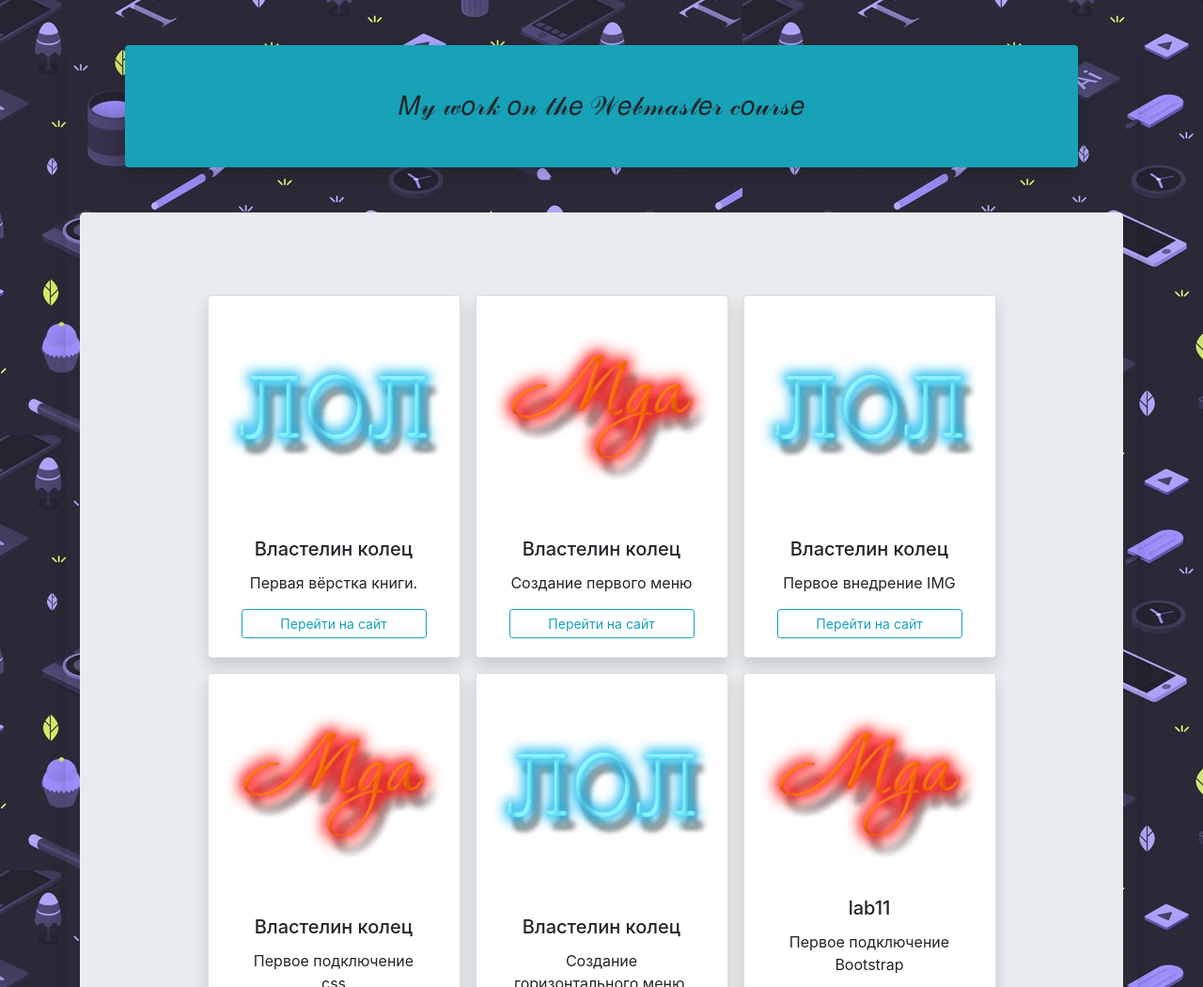
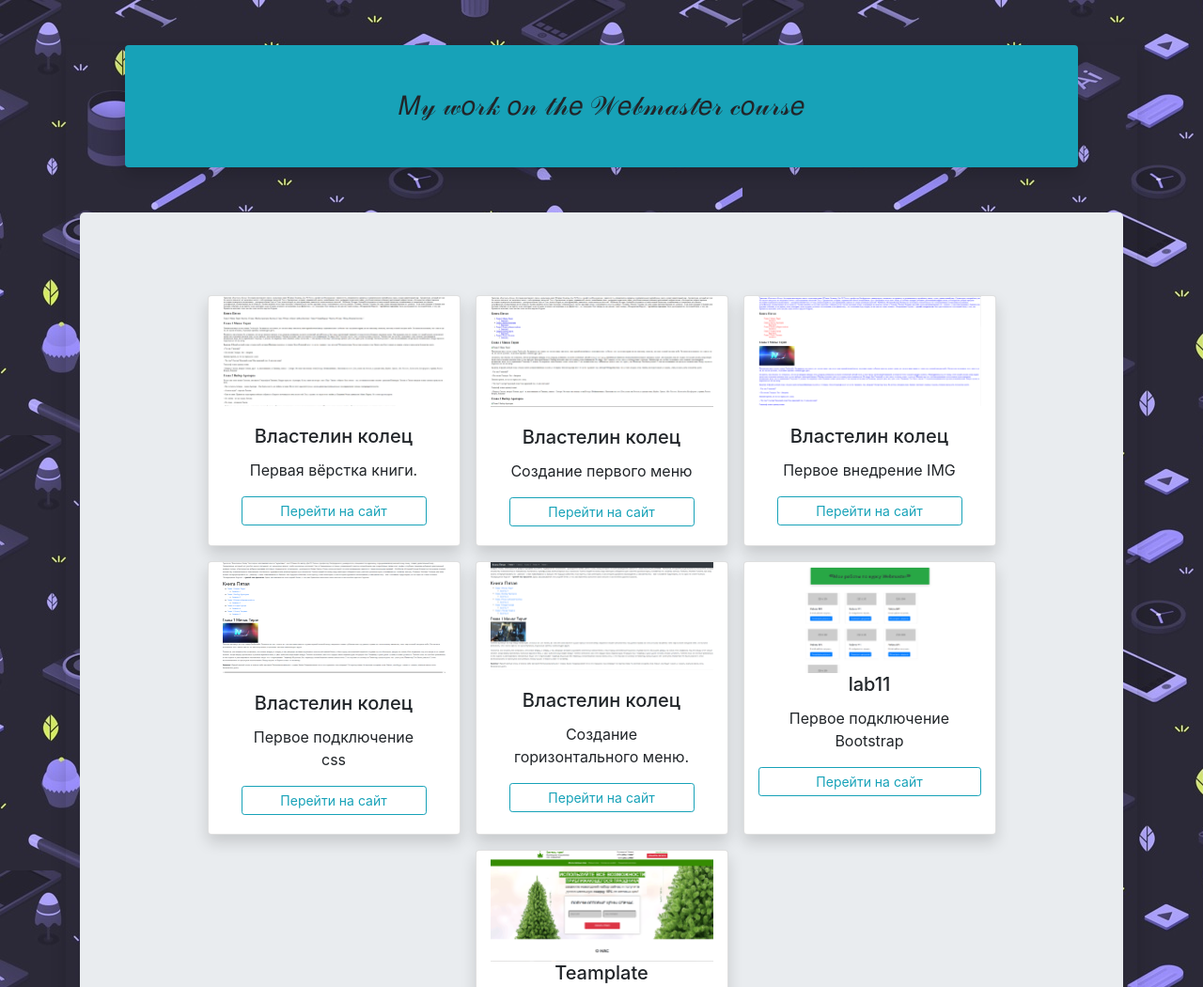
Before and after one commit to Nikita3123/Nikita3123.github.io, a plain HTML site: page lab15/index.html in a window 1280 px wide. Shown: the top 1050 px of the page at 94% size. Drawn offline with nearby package versions, Linux system fonts and the light colour scheme.

Commit message:
Add files via upload

```diff
--- a/lab15/index.html
+++ b/lab15/index.html
@@ -40,7 +40,7 @@
         <p class="lead">
       <div class="row d-flex justify-content-center">
         <div class="card col-md-3 text-center m-2 shadow">
-         <img src="img/3.png" alt="">
+         <img src="img/Screenshot_5.png" alt="">
 
           <div class="card-body">
             <h5 class="card-title">Властелин колец</h5>
@@ -56,7 +56,7 @@
           </div>
         </div>
         <div class="card col-md-3 text-center m-2 shadow">
-         <img src="img/4.png" alt="">
+         <img src="img/Screenshot_6.png" alt="">
           <div class="card-body">
             <h5 class="card-title">Властелин колец</h5>
             <p class="card-text">
@@ -70,7 +70,7 @@
           </div>
         </div>
         <div class="card col-md-3 text-center m-2 shadow">
-         <img src="img/3.png" alt="">
+         <img src="img/Screenshot_7.png" alt="">
           <div class="card-body">
             <h5 class="card-title">Властелин колец</h5>
             <p class="card-text">
@@ -84,7 +84,7 @@
           </div>
         </div>
         <div class="card col-md-3 text-center m-2 shadow">
-          <img src="img/4.png" alt="">
+          <img src="img/Screenshot_8.png" alt="">
           <div class="card-body">
             <h5 class="card-title">Властелин колец</h5>
             <p class="card-text">
@@ -98,7 +98,7 @@
           </div>
         </div>
         <div class="card col-md-3 text-center m-2 shadow">
-         <img src="img/3.png" alt="">
+         <img src="img/Screenshot_9.png" alt="">
           <div class="card-body">
             <h5 class="card-title">Властелин колец</h5>
             <p class="card-text">
@@ -112,7 +112,7 @@
           </div>
         </div>
         <div class="card col-md-3 text-center m-2 shadow">
-          <img src="img/4.png" alt="">
+          <img src="img/Screenshot_10.png" alt="">
             <h5 class="card-title">lab11</h5>
             <p class="card-text">
               Первое подключение Bootstrap
@@ -124,7 +124,7 @@
             >
           </div>
           <div class="card col-md-3 text-center m-2 shadow">
-              <img src="img/4.png" alt="">
+              <img src="img/Screenshot_11.png" alt="">
                 <h5 class="card-title">Teamplate</h5>
                 <p class="card-text">
                   Создание сайта по шаблону
```
Also changed, not shown: lab15/img/Screenshot_10.png (added), lab15/img/Screenshot_11.png (added), lab15/img/Screenshot_5.png (added), lab15/img/Screenshot_6.png (added), lab15/img/Screenshot_7.png (added), lab15/img/Screenshot_8.png (added), lab15/img/Screenshot_9.png (added).
